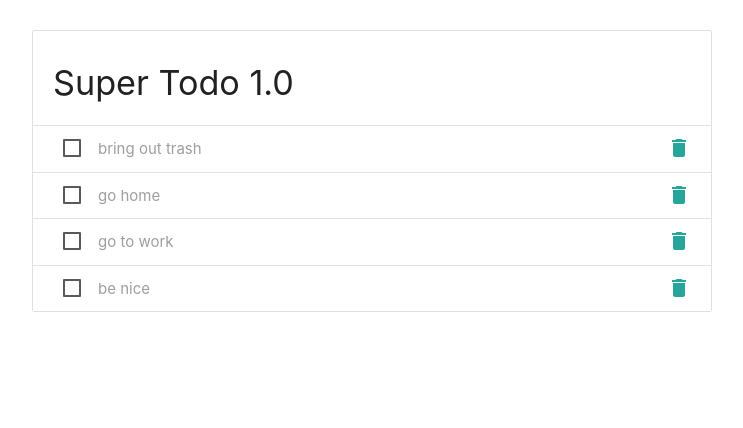
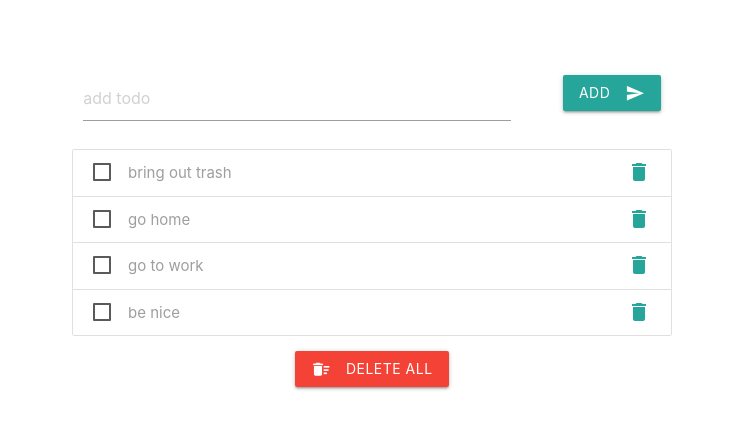
Before and after one commit to michelneeser/super-todo, a React (Create React App) app: page / in a window 1280 px wide. Shown: the top 428 px of the page, without its empty margins (268-1011 px from the left). Built offline with nearby package versions, Linux system fonts and the light colour scheme.

Commit message:
add todos / remove all todos

```diff
--- a/src/App.css
+++ b/src/App.css
@@ -1,3 +1,5 @@
 .app {
-  margin: 2em 20em 2em 20em;
+  width: 40em;
+  margin: auto;
+  margin-top: 5em;
 }
--- /dev/null
+++ b/src/components/AddTodo/AddTodo.css
@@ -0,0 +1,3 @@
+div.todo-add {
+  text-align: right;
+}
--- /dev/null
+++ b/src/components/AddTodo/AddTodo.js
@@ -0,0 +1,39 @@
+import React from 'react';
+import './AddTodo.css';
+
+class AddTodo extends React.Component {
+  constructor(props) {
+    super(props);
+    this.handleAdd = this.handleAdd.bind(this);
+  }
+
+  render() {
+    return (
+      <form>
+        <div className="row">
+          <div className="col s9">
+            <input className="todo-input" type="text" placeholder="add todo" />
+          </div>
+          <div className="col s3 todo-add">
+            <button className="btn waves-effect waves-light" type="submit" onClick={this.handleAdd}>
+              <span>add</span>
+              <i className="material-icons right">send</i>
+            </button>
+          </div>
+        </div>
+      </form>
+    );
+  }
+
+  handleAdd(e) {
+    let todo = document.querySelector('.todo-input').value;
+    if (todo) {
+      console.log(`adding '${todo}'`);
+      this.props.addTodo(todo);
+    }
+    e.preventDefault();
+  }
+
+}
+
+export default AddTodo;
--- /dev/null
+++ b/src/components/DeleteTodos/DeleteTodos.css
@@ -0,0 +1,3 @@
+.todo-delete-all {
+  text-align: center;
+}
--- /dev/null
+++ b/src/components/DeleteTodos/DeleteTodos.js
@@ -0,0 +1,26 @@
+import React from 'react';
+import './DeleteTodos.css';
+
+class DeleteTodo extends React.Component {
+  constructor(props) {
+    super(props);
+    this.handleClick = this.handleClick.bind(this);
+  }
+
+  render() {
+    return (
+      <div className="todo-delete-all">
+        <button className="btn waves-effect waves-light red" type="submit" onClick={this.handleClick}>
+          <span>delete all</span>
+          <i className="material-icons left">delete_sweep</i>
+        </button>
+      </div>
+    );
+  }
+
+  handleClick() {
+    this.props.deleteTodos();
+  }
+}
+
+export default DeleteTodo;
--- a/src/components/Todo/Todo.js
+++ b/src/components/Todo/Todo.js
@@ -1,5 +1,4 @@
 import React from 'react';
-import './Todo.css';
 
 class Todo extends React.Component {
   constructor(props) {
@@ -15,7 +14,9 @@ class Todo extends React.Component {
           <input type="checkbox" checked={this.state.checked} onChange={this.handleTodoCheck} />
           <span>{this.props.todo}</span>
         </label>
-        <a href="#!" className="secondary-content" onClick={this.handleTodoDelete}><i className="material-icons">delete</i></a>
+        <a href="#!" className="secondary-content" onClick={this.handleTodoDelete}>
+          <i className="material-icons">delete</i>
+        </a>
       </li>
     )
   }
--- a/src/components/TodoList/TodoList.js
+++ b/src/components/TodoList/TodoList.js
@@ -1,23 +1,53 @@
 import React from 'react';
-import './TodoList.css';
 import Todo from '../Todo/Todo';
+import AddTodo from '../AddTodo/AddTodo';
+import DeleteTodo from '../DeleteTodos/DeleteTodos';
 import todoData from '../../Data';
 
 class TodoList extends React.Component {
+  constructor(props) {
+    super(props);
+    this.state = {
+      nextId: todoData.length + 1,
+      todos: todoData.map(todo =>
+        <Todo
+          key={todo.id}
+          todo={todo.text}
+        />
+      )
+    };
+
+    this.addTodo = this.addTodo.bind(this);
+    this.deleteTodos = this.deleteTodos.bind(this);
+  }
+
   render() {
-    const todoList = todoData.map(todo =>
-      <Todo
-        key={todo.id}
-        todo={todo.text}
-      />
+    return (
+      <React.Fragment>
+        <AddTodo addTodo={this.addTodo} />
+        <ul className="todo-list collection">
+          {this.state.todos}
+        </ul>
+        <DeleteTodo deleteTodos={this.deleteTodos} />
+      </React.Fragment>
     );
+  }
 
-    return (
-      <ul className="todo-list collection with-header">
-        <li className="collection-header"><h4>Super Todo 1.0</h4></li>
-        {todoList}
-      </ul>
-    );
+  addTodo(todoText) {
+    let todos = this.state.todos.slice();
+    todos.push(<Todo
+      key={this.state.nextId}
+      todo={todoText}
+    />);
+
+    this.setState(state => ({
+      nextId: state.nextId + 1,
+      todos: todos
+    }));
+  }
+
+  deleteTodos() {
+    this.setState({ todos: [] });
   }
 }
 
```
Also changed, not shown: src/components/Todo/Todo.css (deleted), src/components/TodoList/TodoList.css (deleted).
